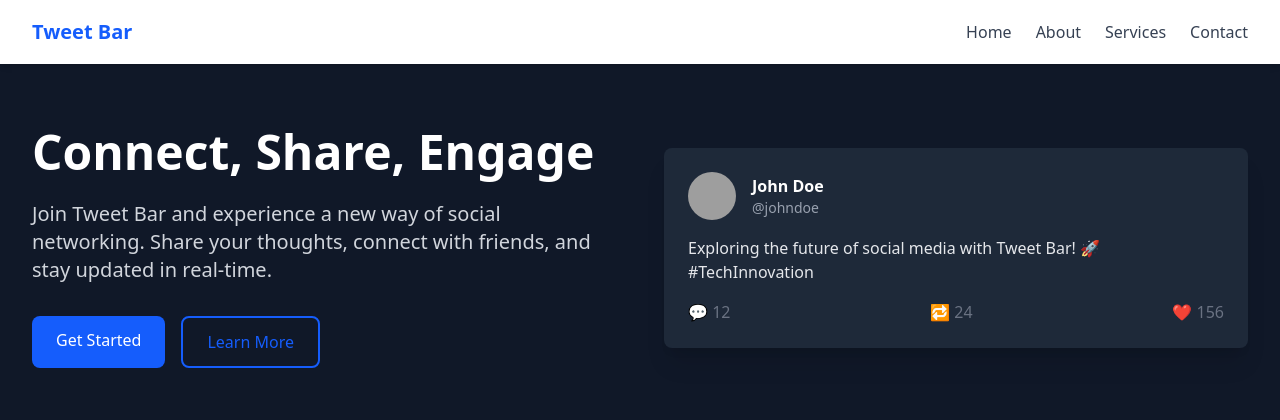
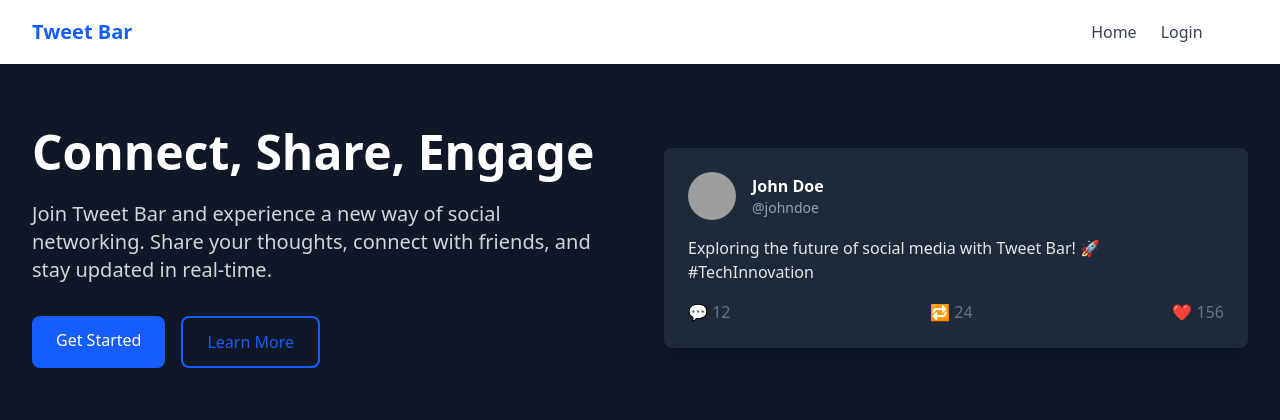
Before and after one commit to dev-rfgul/tweet-app-django, a Django app: page / in a window 1280 px wide. Shown: the top 420 px of the page. Run offline with Django 5.2, Linux system fonts and the light colour scheme; grey boxes are pictures that could not be loaded.

Commit message:
fix login form method and enhance navigation with conditional logout button

```diff
--- a/tweetapp/templates/layout.html
+++ b/tweetapp/templates/layout.html
@@ -36,11 +36,24 @@
           </div>
 
           <!-- Menu items -->
+          <!-- Menu items -->
           <div id="menu" class="hidden md:flex space-x-6">
-            <a href="#" class="text-gray-700 hover:text-blue-600">Home</a>
+            <a
+              href="{% url 'tweet_list' %}"
+              class="text-gray-700 hover:text-blue-600"
+              >Home</a
+            >
+            {% if user.is_authenticated %}
+            <form method="post" action="{%url 'logout'%}">
+              {% csrf_token %}
+              <button type="submit" class="text-gray-700 hover:text-blue-600">
+                Logout
+              </button>
+            </form>
+            {%else%}
+            <a href="{% url 'login' %}" class="text-gray-700 hover:text-blue-600">Login</a
+            {% endif %}
             <a href="#" class="text-gray-700 hover:text-blue-600">About</a>
-            <a href="#" class="text-gray-700 hover:text-blue-600">Services</a>
-            <a href="#" class="text-gray-700 hover:text-blue-600">Contact</a>
           </div>
         </div>
       </div>
@@ -75,7 +88,6 @@
     </footer>
   </body>
 
-
   <script>
     const toggleBtn = document.getElementById("menu-toggle");
     const mobileMenu = document.getElementById("mobile-menu");
--- a/tweetapp/templates/registration/login.html
+++ b/tweetapp/templates/registration/login.html
@@ -3,7 +3,7 @@
 {%block content%}
 <h1>login</h1>
 
-<form action="post">
+<form method="POST" action="{%url 'login' %}">
   {%csrf_token%}
   {{form.as_p}}
   <button>login</button>
```
Also changed, not shown: tweetapp/db.sqlite3, tweetapp/media/photos/Screenshot_from_2025-03-13_23-08-58_6SP6KdJ.png (added).
